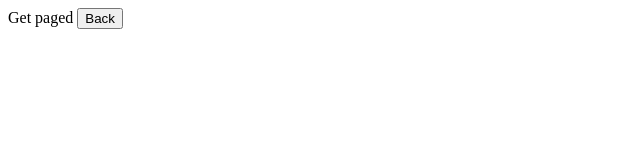
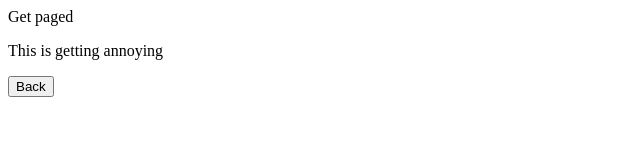
Before and after one commit to Reave2323/SimplePage, a plain HTML site: page Test.html in a window 1280 px wide. Shown: the whole page, without its empty margins (0-640 px from the left). Drawn offline with Linux system fonts and the light colour scheme.

Commit message:
Update Test.html

```diff
--- a/Test.html
+++ b/Test.html
@@ -1,14 +1,15 @@
 <!DOCTYPE html>
 <html>
-<head>
   <script>
     function ChangePage() {
       window.location="https://reave2323.github.io/SimplePage/";
     }
         </script>
+<head>
 Get paged
 </head>
 <body>
+  <p>This is getting annoying</p>
   <button type="button" onclick="ChangePage()">Back</button>
 </body>
 </html>
```
